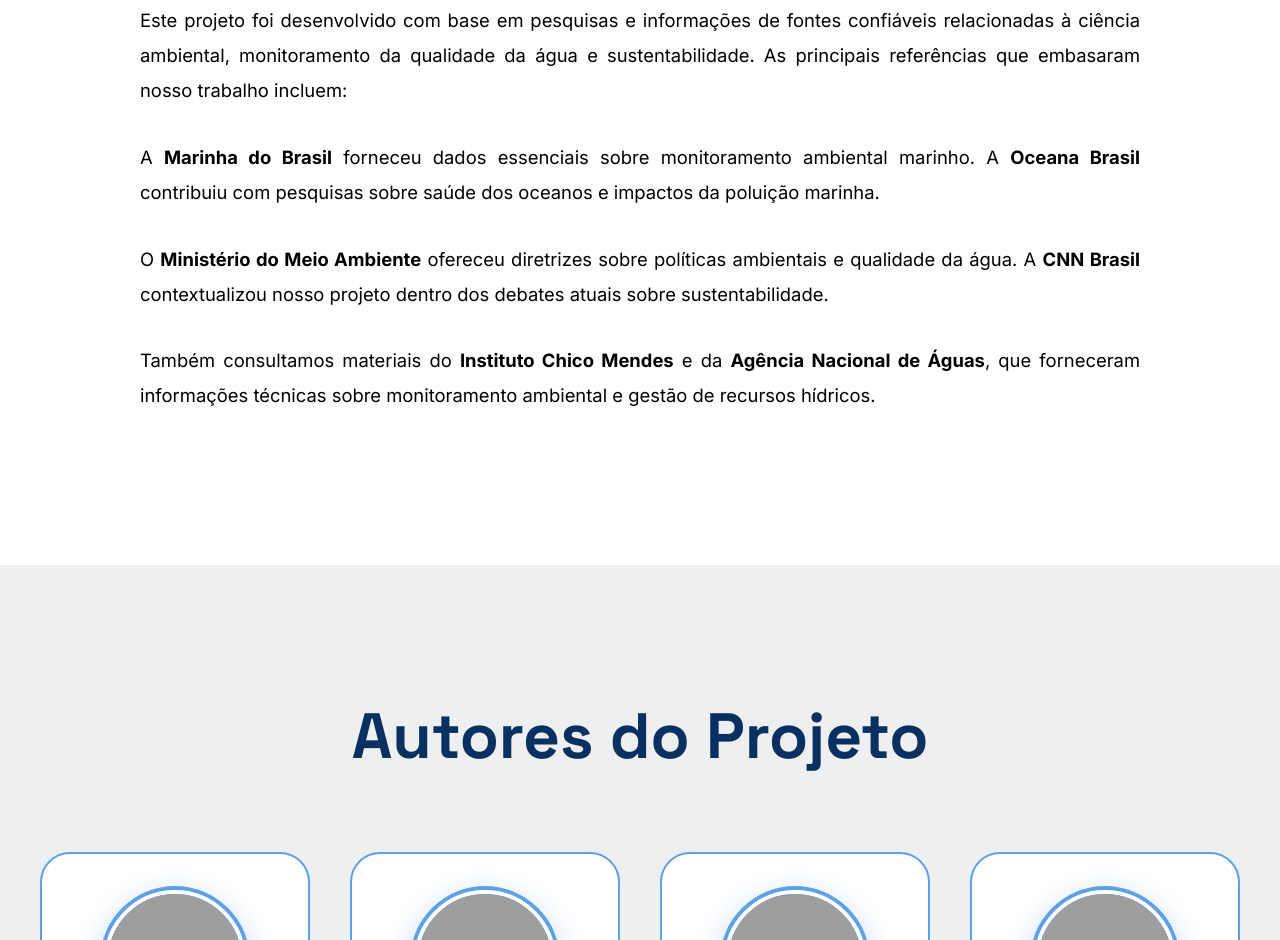
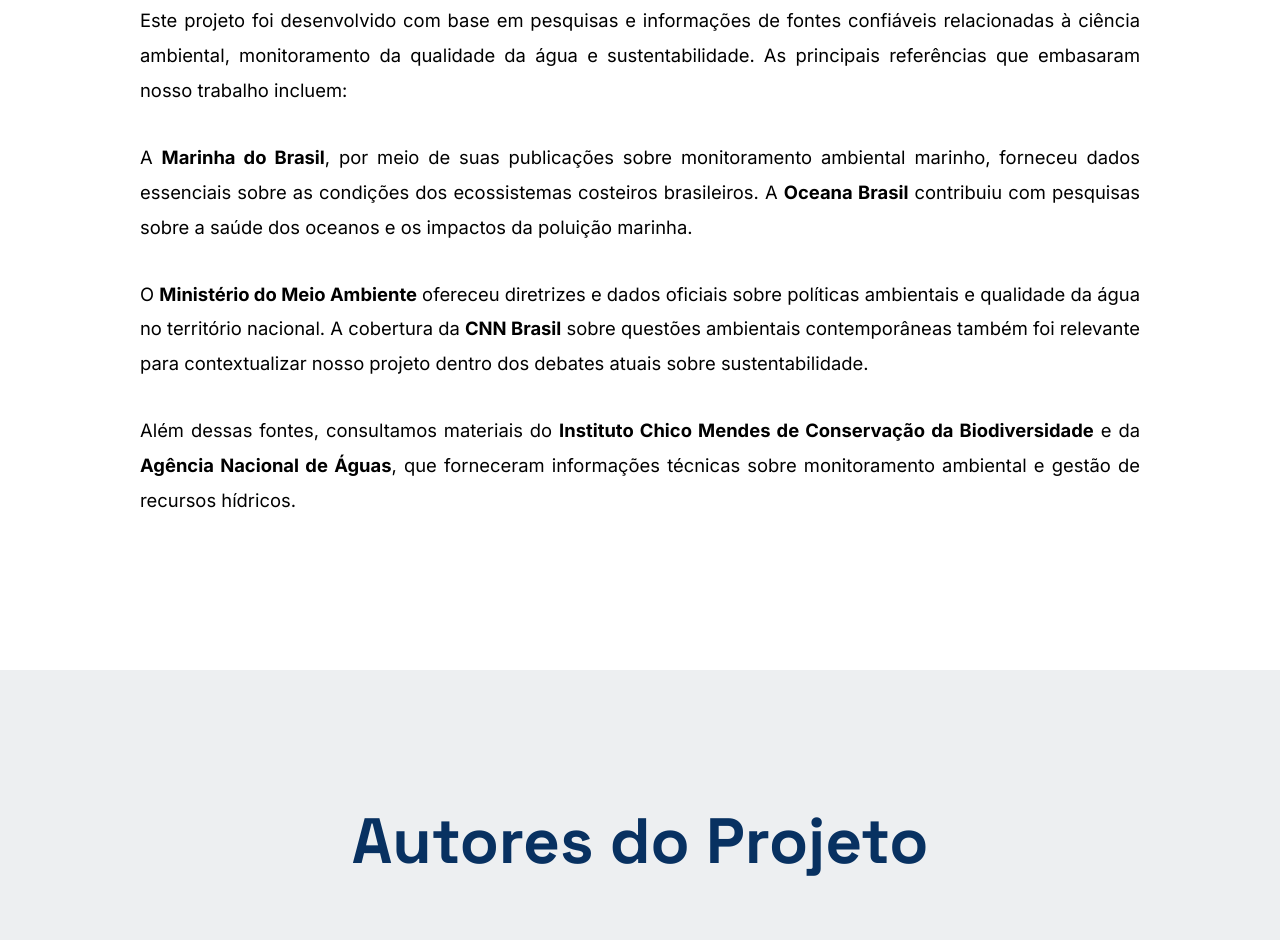
Before and after one commit to SUXMIX/Ecosdomar, a plain HTML site: page index.html in a window 1280 px wide. Shown: the part 7242-8182 px from the top of the page. Drawn offline with nearby package versions, Linux system fonts and the light colour scheme; grey boxes are pictures that could not be loaded.

Commit message:
Update index.html

```diff
--- a/index.html
+++ b/index.html
@@ -804,7 +804,7 @@
             flex-wrap: wrap;
             justify-content: center;
             gap: 1.5rem;
-            margin-top: 2rem;
+            margin-top: 1.5rem;
         }
 
         .referencias-list li {
@@ -1195,11 +1195,11 @@
                     <div class="referencias-content">
                         <p>Este projeto foi desenvolvido com base em pesquisas e informações de fontes confiáveis relacionadas à ciência ambiental, monitoramento da qualidade da água e sustentabilidade. As principais referências que embasaram nosso trabalho incluem:</p>
 
-                        <p>A <strong>Marinha do Brasil</strong> forneceu dados essenciais sobre monitoramento ambiental marinho. A <strong>Oceana Brasil</strong> contribuiu com pesquisas sobre saúde dos oceanos e impactos da poluição marinha.</p>
-
-                        <p>O <strong>Ministério do Meio Ambiente</strong> ofereceu diretrizes sobre políticas ambientais e qualidade da água. A <strong>CNN Brasil</strong> contextualizou nosso projeto dentro dos debates atuais sobre sustentabilidade.</p>
-
-                        <p>Também consultamos materiais do <strong>Instituto Chico Mendes</strong> e da <strong>Agência Nacional de Águas</strong>, que forneceram informações técnicas sobre monitoramento ambiental e gestão de recursos hídricos.</p>
+                        <p>A <strong>Marinha do Brasil</strong>, por meio de suas publicações sobre monitoramento ambiental marinho, forneceu dados essenciais sobre as condições dos ecossistemas costeiros brasileiros. A <strong>Oceana Brasil</strong> contribuiu com pesquisas sobre a saúde dos oceanos e os impactos da poluição marinha.</p>
+
+                        <p>O <strong>Ministério do Meio Ambiente</strong> ofereceu diretrizes e dados oficiais sobre políticas ambientais e qualidade da água no território nacional. A cobertura da <strong>CNN Brasil</strong> sobre questões ambientais contemporâneas também foi relevante para contextualizar nosso projeto dentro dos debates atuais sobre sustentabilidade.</p>
+
+                        <p>Além dessas fontes, consultamos materiais do <strong>Instituto Chico Mendes de Conservação da Biodiversidade</strong> e da <strong>Agência Nacional de Águas</strong>, que forneceram informações técnicas sobre monitoramento ambiental e gestão de recursos hídricos.</p>
                     </div>
                 </div>
             </div>
```
